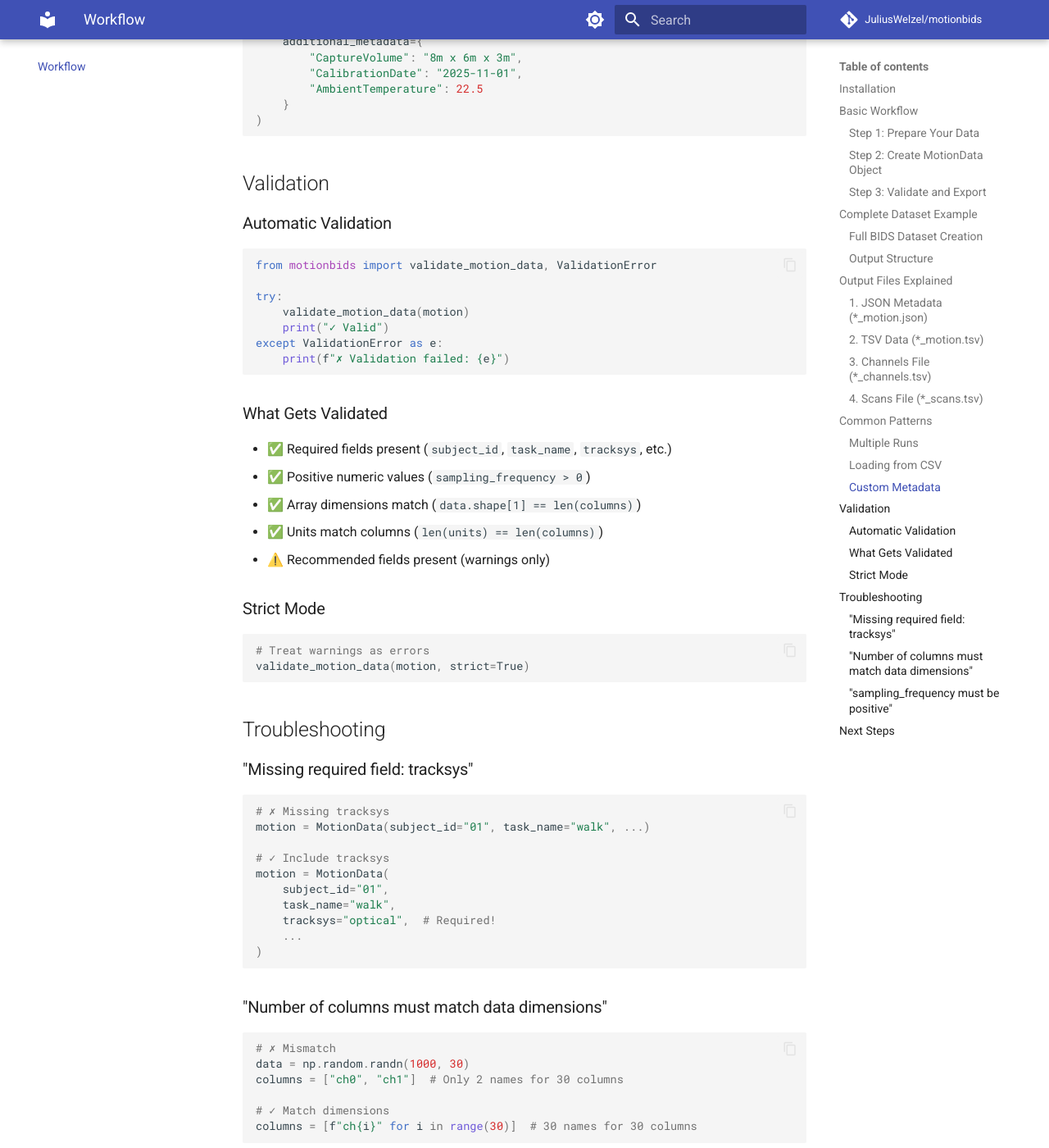
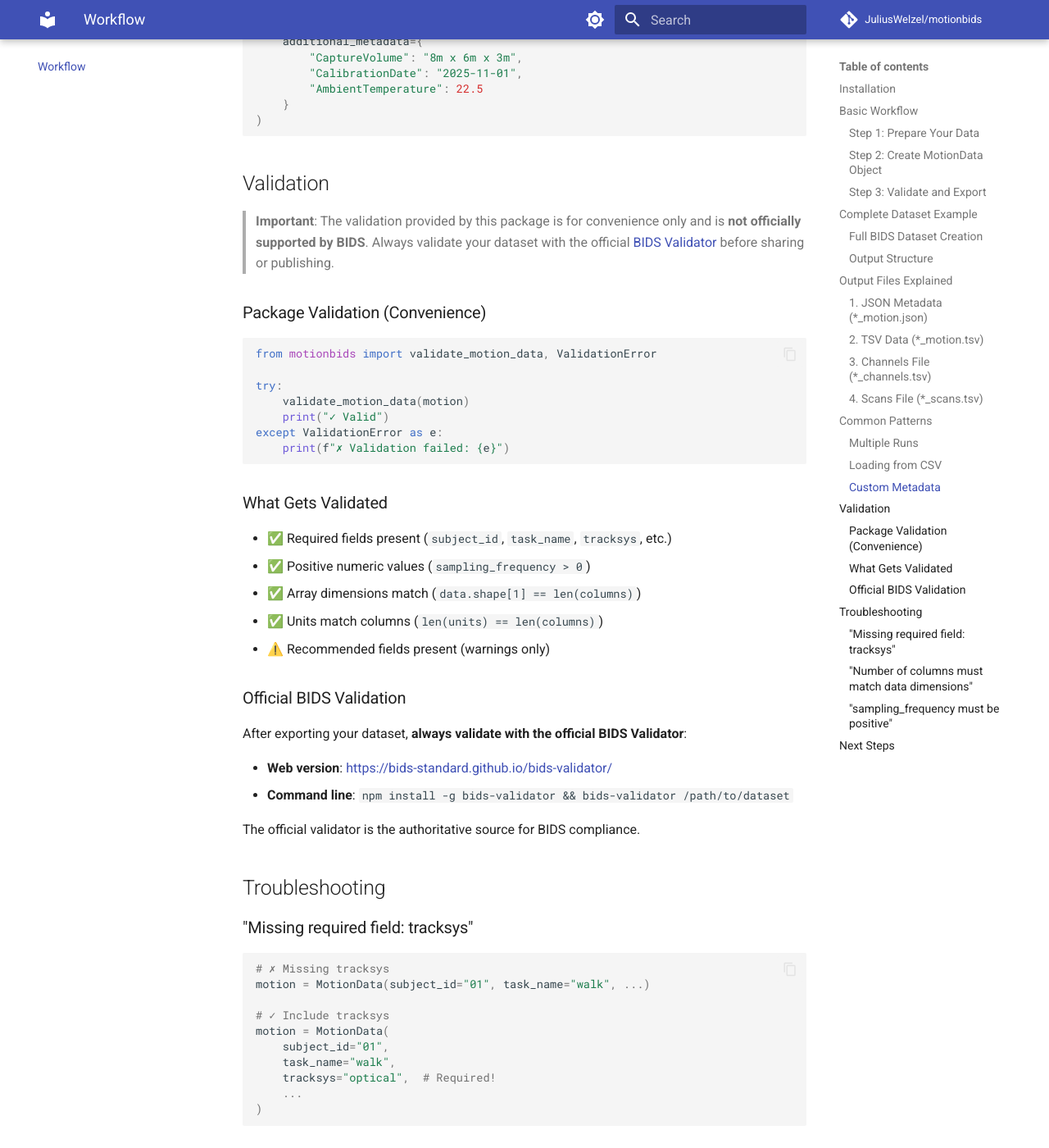
Before and after one commit to JuliusWelzel/motionbids, an MkDocs documentation site: the page built from docs/workflow.md, in a window 1280 px wide and 1400 px high, scrolled down 5438 px. Shown: the whole window at 82% size. Built offline with MkDocs 1.6.1 and Material for MkDocs 9.7.7, drawn with Linux system fonts in a browser that asks for light colours; comment, search, counter and statistics services are not loaded.

Commit message:
docs: Clarify validation process in README and workflow documentation; emphasize use of official BIDS Validator

````diff
--- a/docs/workflow.md
+++ b/docs/workflow.md
@@ -266,7 +266,10 @@ motion = MotionData(
 
 ## Validation
 
-### Automatic Validation
+> **Important**: The validation provided by this package is for convenience only and is **not officially supported by BIDS**. Always validate your dataset with the official [BIDS Validator](https://bids-standard.github.io/bids-validator/) before sharing or publishing.
+
+### Package Validation (Convenience)
+
 ```python
 from motionbids import validate_motion_data, ValidationError
 
@@ -284,11 +287,14 @@ except ValidationError as e:
 - ✅ Units match columns (`len(units) == len(columns)`)
 - ⚠️ Recommended fields present (warnings only)
 
-### Strict Mode
-```python
-# Treat warnings as errors
-validate_motion_data(motion, strict=True)
-```
+### Official BIDS Validation
+
+After exporting your dataset, **always validate with the official BIDS Validator**:
+
+- **Web version**: [https://bids-standard.github.io/bids-validator/](https://bids-standard.github.io/bids-validator/)
+- **Command line**: `npm install -g bids-validator && bids-validator /path/to/dataset`
+
+The official validator is the authoritative source for BIDS compliance.
 
 ## Troubleshooting
 
````
Also changed, not shown: README.md (+6 -1 lines), docs/index.md (+1 -1 lines).
